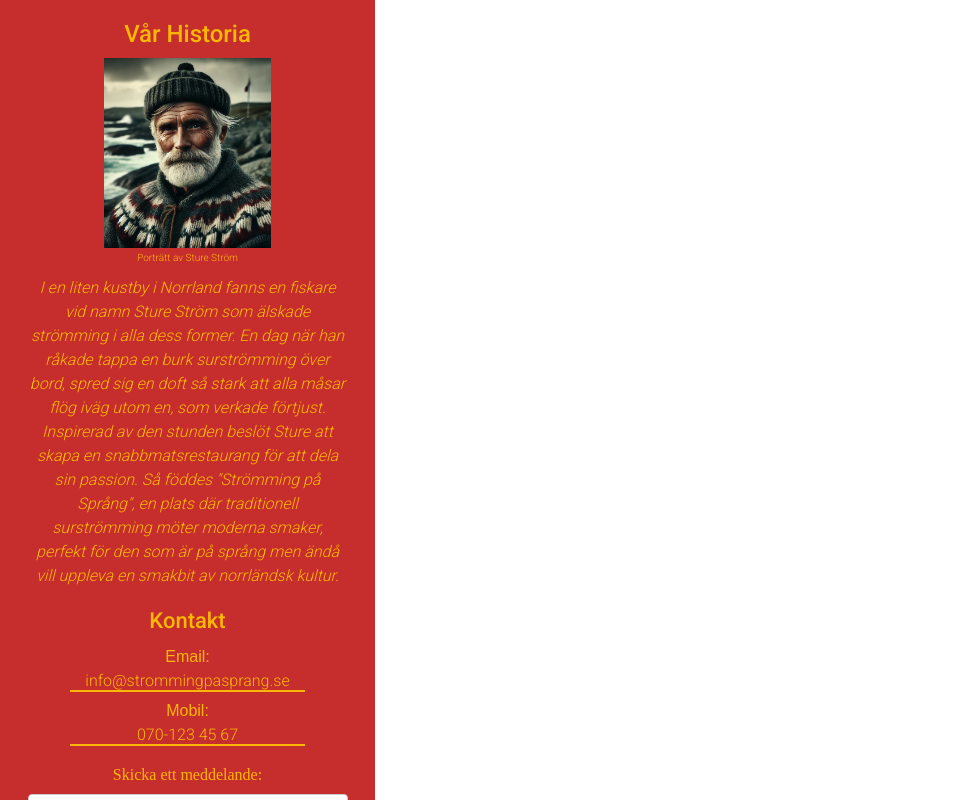
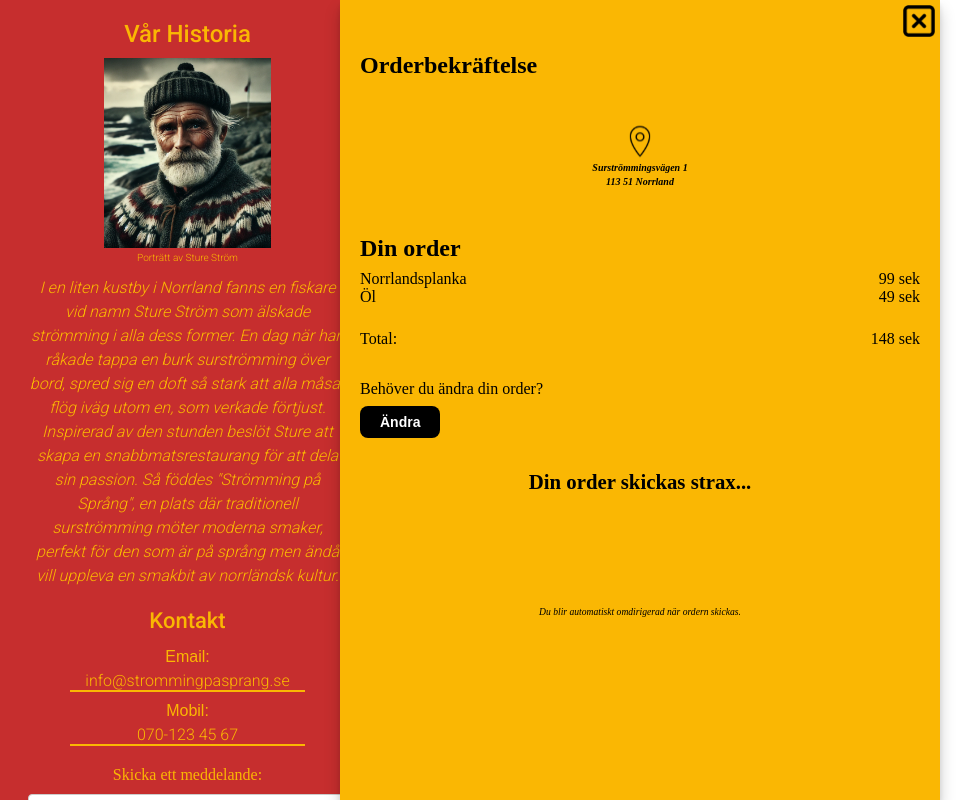
Before and after one commit to Niklascreate/Take-away-app, a React (Vite) app in the folder takeaway-frontend/takeAwayApp/: page /info in a window 1280 px wide. Shown: the top 800 px of the page, without its empty margins (0-980 px from the left). Built offline with nearby package versions, Linux system fonts and the light colour scheme.

Commit message:
ändrade height samt gorder radius på overlay meny samt kundbekräftelse.

```diff
--- a/takeaway-frontend/takeAwayApp/src/Components/overlayMenyinfo/overlayMenyinfo.css
+++ b/takeaway-frontend/takeAwayApp/src/Components/overlayMenyinfo/overlayMenyinfo.css
@@ -14,14 +14,12 @@
 .overlayInnehåll {
     background-color: #FAB703;
     color: #000;
-    border-radius: 8px;
     width: 80%;
     max-width: 600px;
     padding: 20px;
     position: relative;
     box-shadow: 0 2px 4px rgba(0, 0, 0, 0.1),
     0 6px 3px rgba(0, 0, 0, 0.15);
-
 }
 
 .bildContainer {
--- a/takeaway-frontend/takeAwayApp/src/Components/overlayconfirmation/OverlayConfirmation.tsx
+++ b/takeaway-frontend/takeAwayApp/src/Components/overlayconfirmation/OverlayConfirmation.tsx
@@ -11,12 +11,7 @@ function OverlayConfirmation() {
                 </article>
 
                 <section className="box-wrapper">
-                <article className="box-img__two">
-                    <img className="box-img" src="src/assets/ShoppingBag.svg" alt="" />
-                    <p className="pickUp">Avhämtning</p>
-                </article>
-
-                <article className="box-img__three">
+                    <article className="box-img__three">
                         <img className="box-img box-position" src="src/assets/plats.svg" alt="" />
                         <p className="pickUp-adress">Surströmmingsvägen 1</p>
                         <p className="pickUp-adress">113 51 Norrland</p>
@@ -41,7 +36,6 @@ function OverlayConfirmation() {
                 </article>
                 <ChangeOrderBtn />
                 <h2 className="countdown-title">Din order skickas strax...</h2>
-                <p className="countdown-number">1 minuter kvar</p>
                 <p className="countdown-info">Du blir automatiskt omdirigerad när ordern skickas.</p>
             </section>
         </section>
--- a/takeaway-frontend/takeAwayApp/src/Components/overlayconfirmation/overlayconfirmation.css
+++ b/takeaway-frontend/takeAwayApp/src/Components/overlayconfirmation/overlayconfirmation.css
@@ -8,20 +8,19 @@
     justify-content: center;
     align-items: center;
     z-index: 999;
-    padding: 20px;
 }
 
 .overlay-box {
     background-color: #FAB703;
     color: #000;
-    border-radius: 0.5rem;
-    width: 80%;
+    width: 100%;
     max-width: 600px;
     padding: 20px;
     position: relative;
     height: auto;
     box-shadow: 0 4px 6px rgba(0, 0, 0, 0.1),
               0 10px 15px rgba(0, 0, 0, 0.2);
+    height: 100vh;
 }
 
 .close-overlay {
@@ -38,14 +37,14 @@
 .confirmation-title {
     font-size: 24px;
     font-weight: bold;
-    text-align: center;
+    text-align: left;
+    margin-top: 2rem;
 }
 
 .box-wrapper {
     display: flex;
-    flex-direction: row;
     align-items: center;
-    justify-content: space-between;
+    justify-content: center;
 }
 
 .box-position {
@@ -114,7 +113,6 @@
     height: auto;
 }
 
-
 .your-order__title {
     font-size: 1.5rem;
     margin-top: 3rem;
@@ -137,6 +135,7 @@
 .countdown-title {
     font-size: 1.3rem;
     margin-top: 2rem;
+    text-align: center;
 }
 
 .countdown-number {
@@ -150,5 +149,5 @@
     font-size: 0.6rem;
     text-align: center;
     font-style: italic;
-    margin-top: 4rem;
+    margin-top: 7rem;
 }
--- a/takeaway-frontend/takeAwayApp/src/Pages/infoPage/InfoPage.tsx
+++ b/takeaway-frontend/takeAwayApp/src/Pages/infoPage/InfoPage.tsx
@@ -1,9 +1,11 @@
+import OverlayConfirmation from '../../components/overlayconfirmation/OverlayConfirmation';
 import './infopage.css';
 import { motion } from 'framer-motion';
 
 function InfoPage() {
     return (
         <section className="infoPageWrapper">
+            <OverlayConfirmation />
             <motion.section
                 className="historia"
                 initial={{ x: '-100vw', opacity: 0 }}
```
